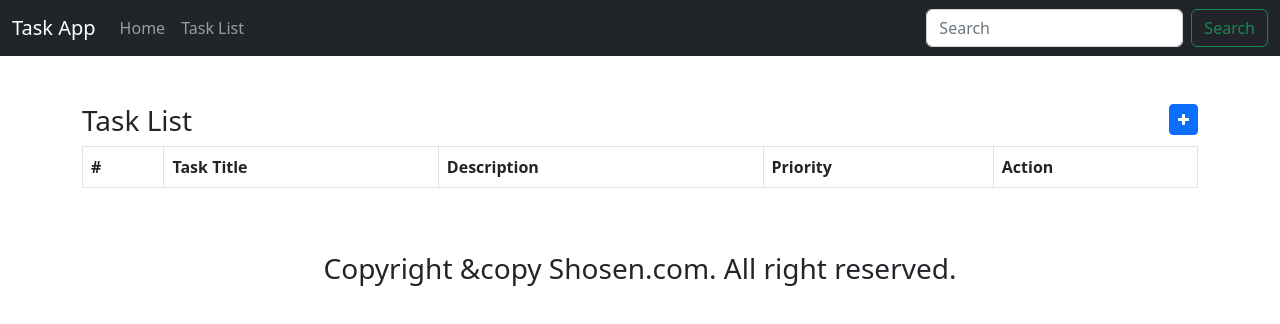
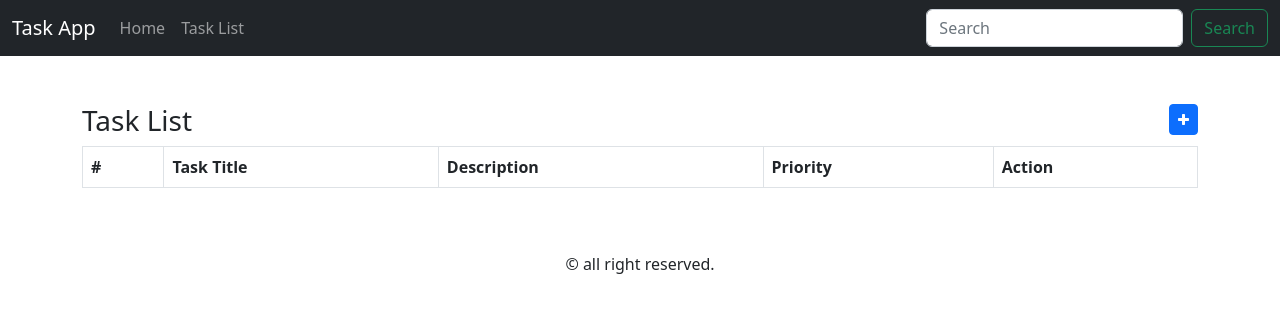
Before and after one commit to cseshahriar/javascript-reactjs, a React (Create React App) app in the folder react-reduxt-app/: page / in a window 1280 px wide. Shown: the top 324 px of the page. Built offline with nearby package versions, Linux system fonts and the light colour scheme.

Commit message:
footer text change

```diff
--- a/react-reduxt-app/src/components/layouts/Footer.jsx
+++ b/react-reduxt-app/src/components/layouts/Footer.jsx
@@ -3,9 +3,9 @@ import {Button, Container, Form, Nav, Navbar} from "react-bootstrap";
 
 const Footer = () => {
     return (
-        <Container fluid>
-           <h3  className='text-center'>Copyright &copy Shosen.com. All right reserved.</h3>
-        </Container>
+        <div className='bg-default'>
+            <p className='text-center'>&copy; all right reserved.</p>
+        </div>
     );
 };
 
```
